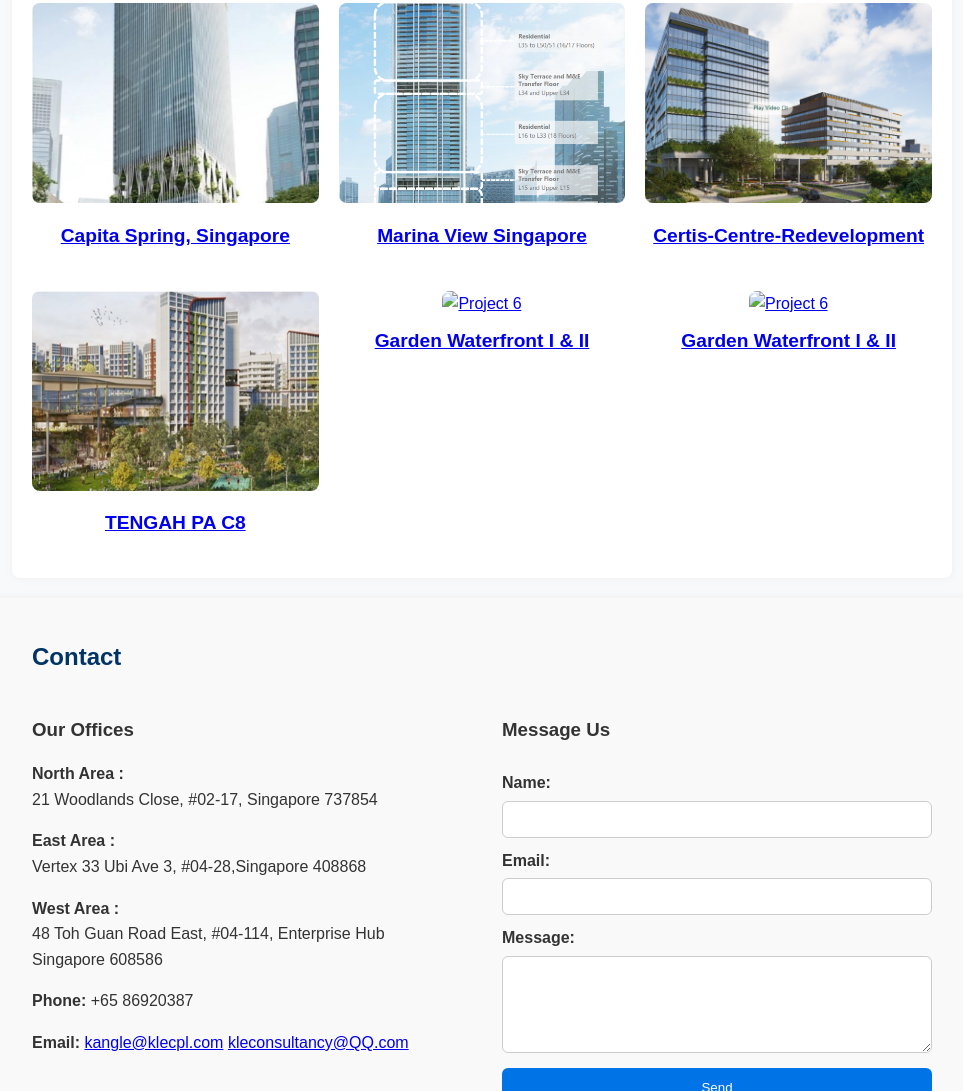
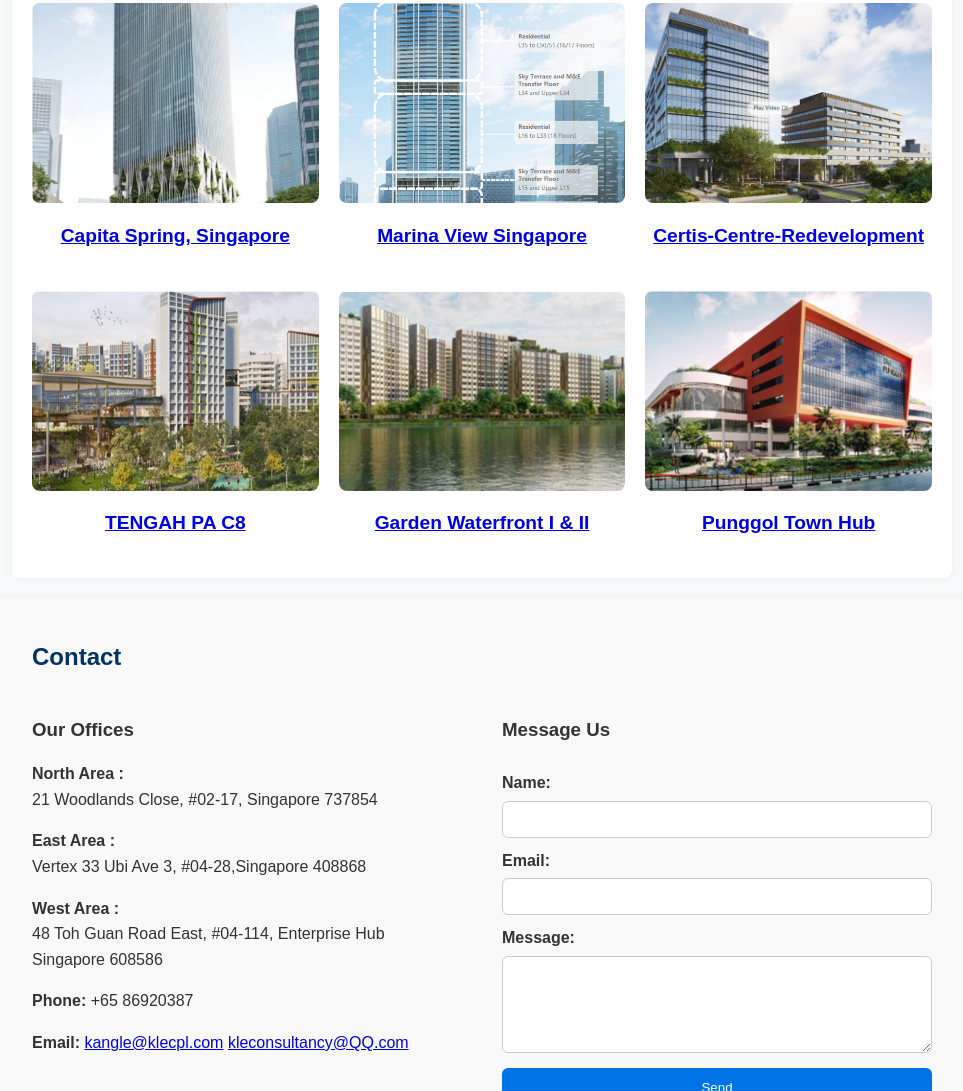
Before and after one commit to kleconsultancy/kleconsultancy.github.io, a plain HTML site: page index.html in a window 1280 px wide. Shown: the part 980-2071 px from the top of the page, without its empty margins (158-1121 px from the left). Drawn offline with Linux system fonts and the light colour scheme.

Commit message:
Update index.html

```diff
--- a/index.html
+++ b/index.html
@@ -147,15 +147,15 @@
 
     <div class="project-item">
       <a href="project6.html">
-        <img src="images/Picture-1.png" alt="Project 6"  style="width:100%; height:200px; object-fit:cover;">
+        <img src="images/Picture6-1.png" alt="Project 6"  style="width:100%; height:200px; object-fit:cover;">
         <h3>Garden Waterfront I & II</h3>
       </a>
     </div>
 
     <div class="project-item">
-      <a href="project6.html">
-        <img src="images/Picture-1.png" alt="Project 6"  style="width:100%; height:200px; object-fit:cover;">
-        <h3>Garden Waterfront I & II</h3>
+      <a href="project7.html">
+        <img src="images/Picture7.png" alt="Project 7"  style="width:100%; height:200px; object-fit:cover;">
+        <h3>Punggol Town Hub</h3>
       </a>
     </div>
   </div>
```
